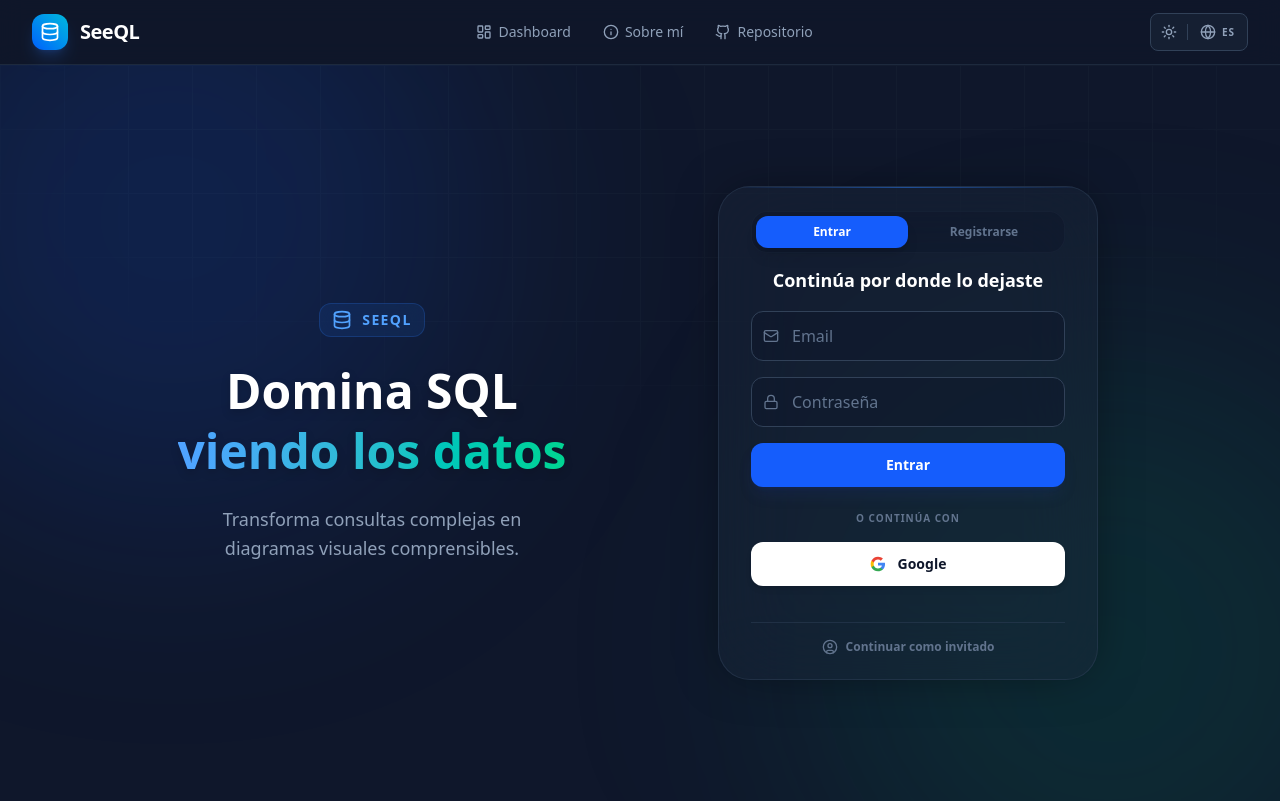
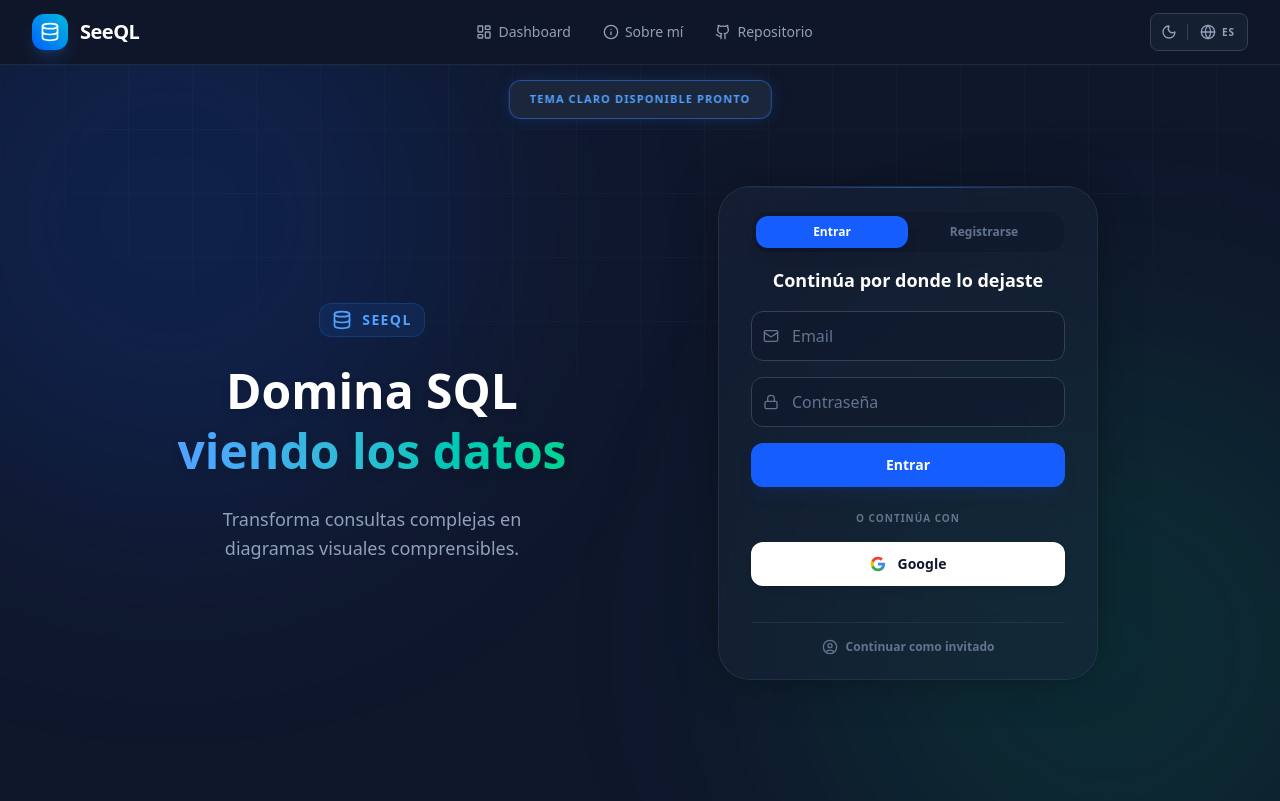
Before and after one commit to MagicNube/SeeQL, a React (Vite) app: page / in a window 1280 px wide. Both pictures are taken after a click on the button "Cambiar tema". Built offline with nearby package versions, Linux system fonts and the light colour scheme; no server answers.

Commit message:
Informacion soporte lengua y temas

```diff
--- a/src/components/layout/Navbar.tsx
+++ b/src/components/layout/Navbar.tsx
@@ -9,8 +9,10 @@
   const navigate = useNavigate();
   const isLanding = location.pathname === '/';
 
-  const [lang, setLang] = useState<'ES' | 'EN'>('ES');
-  const [theme, setTheme] = useState<'dark' | 'light'>('dark');
+  const [lang] = useState<'ES' | 'EN'>('ES');
+  const [theme] = useState<'dark' | 'light'>('dark');
+
+  const [mensajeProximamente, setMensajeProximamente] = useState<string | null>(null);
 
   const handleSignOut = async () => {
     try {
@@ -21,6 +23,11 @@
     }
   };
 
+  const mostrarAviso = (texto: string) => {
+    setMensajeProximamente(texto);
+    setTimeout(() => setMensajeProximamente(null), 3000);
+  };
+
   return (
     <nav className="bg-[#0f172a]/80 backdrop-blur-md border-b border-slate-800 sticky top-0 z-50">
       <div className="max-w-7xl mx-auto px-4 sm:px-6 lg:px-8">
@@ -28,7 +35,8 @@
 
           {/* LOGO - Redirige a / */}
           <Link to="/" className="flex items-center gap-3 group">
-            <div className="bg-gradient-to-tr from-blue-600 to-cyan-500 p-2 rounded-xl group-hover:rotate-12 group-hover:scale-105 transition-all shadow-lg shadow-blue-500/20">
+            {/* FIX 3: bg-gradient-to-tr -> bg-linear-to-tr */}
+            <div className="bg-linear-to-tr from-blue-600 to-cyan-500 p-2 rounded-xl group-hover:rotate-12 group-hover:scale-105 transition-all shadow-lg shadow-blue-500/20">
               <Database className="h-5 w-5 text-white" />
             </div>
             <span className="text-xl font-bold text-white tracking-tight">SeeQL</span>
@@ -64,11 +72,11 @@
           </div>
 
           {/* ACCIONES DERECHA */}
-          <div className="flex items-center gap-2 sm:gap-4">
+          <div className="flex items-center gap-2 sm:gap-4 relative">
 
             <div className="flex items-center bg-slate-800/50 rounded-lg p-1 border border-slate-700">
               <button
-                onClick={() => setTheme(theme === 'dark' ? 'light' : 'dark')}
+                onClick={() => mostrarAviso("Tema claro disponible pronto")}
                 className="p-1.5 rounded-md text-slate-400 hover:text-white hover:bg-slate-700 transition-colors cursor-pointer"
                 title="Cambiar tema"
               >
@@ -78,7 +86,7 @@
               <div className="w-px h-4 bg-slate-700 mx-1"></div>
 
               <button
-                onClick={() => setLang(lang === 'ES' ? 'EN' : 'ES')}
+                onClick={() => mostrarAviso("Soporte multi-idioma en desarrollo")}
                 className="flex items-center gap-1.5 text-slate-400 hover:text-white transition-colors px-2 py-1.5 rounded-md hover:bg-slate-700 select-none cursor-pointer"
               >
                 <Globe className="w-4 h-4" />
@@ -118,6 +126,12 @@
           </div>
         </div>
       </div>
+
+      {mensajeProximamente && (
+        <div className="absolute top-20 left-1/2 -translate-x-1/2 bg-slate-800/90 backdrop-blur-sm border border-blue-500/50 text-blue-400 text-[11px] font-bold uppercase tracking-widest px-5 py-2.5 rounded-xl shadow-[0_0_20px_-5px_rgba(59,130,246,0.3)] animate-in fade-in zoom-in-95 slide-in-from-top-4 duration-300 z-100 pointer-events-none">
+          {mensajeProximamente}
+        </div>
+      )}
     </nav>
   );
 };
```
